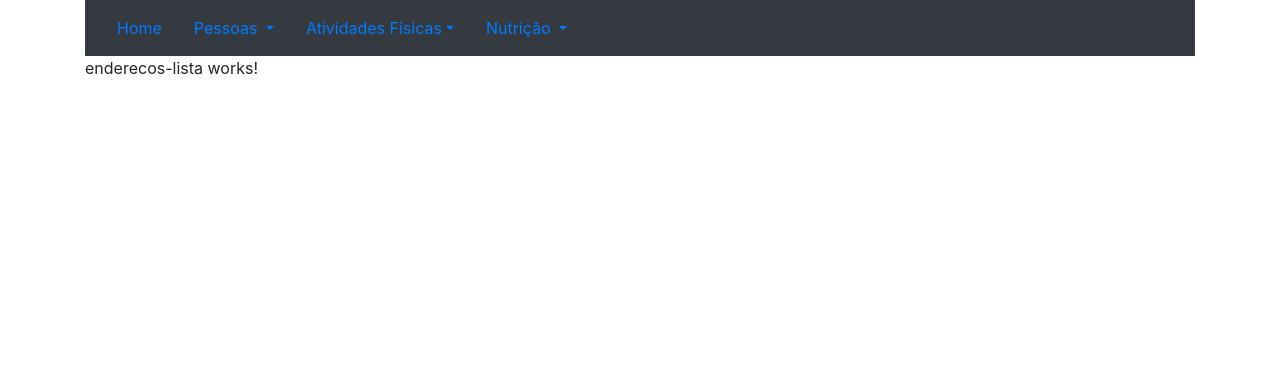
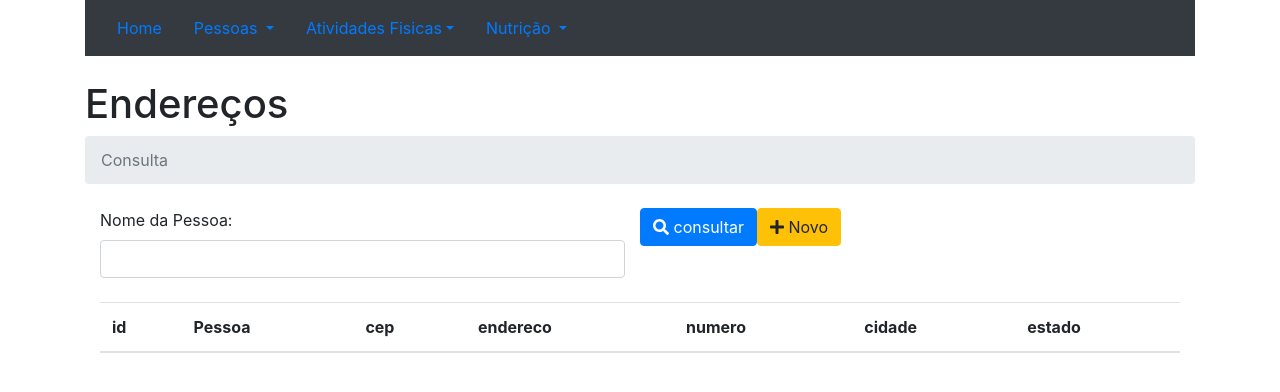
Before and after one commit to policarpi/Front-chicken, an Angular app: page /enderecoLista in a window 1280 px wide. Shown: the top 392 px of the page. Built offline with nearby package versions, Linux system fonts and the light colour scheme.

Commit message:
Add EnderecoPessoas

```diff
--- a/src/app/enderecos.service.ts
+++ b/src/app/enderecos.service.ts
@@ -1,4 +1,5 @@
-import { HttpClient } from '@angular/common/http';
+import { BuscaEndereco } from './registros/enderecos/enderecos-lista/buscaEndereco';
+import { HttpClient, HttpParams } from '@angular/common/http';
 import { Injectable } from '@angular/core';
 import { Observable } from 'rxjs';
 import { Endereco } from './registros/enderecos/enderecos';
@@ -12,6 +13,17 @@ export class EnderecosService {
 
   salvarEndereco(endereco: Endereco) : Observable<Endereco>{
     return this.http.post<Endereco>('http://localhost:8080/endereco',endereco);
+  }
+
+  buscarEnderecos(nome: string) : Observable<BuscaEndereco[]>{
+    if(!nome){
+      nome = "";
+    }
+    const httpParams = new HttpParams().set("nome", nome);
+
+    const urlDeBusca = "http://localhost:8080/endereco/" + '?' + httpParams.toString();
+    return this.http.get<any>(urlDeBusca);
+
   }
 
   getEndereco() : Observable<Endereco[]>{
--- a/src/app/registros/enderecos/enderecos-form/enderecos-form.component.html
+++ b/src/app/registros/enderecos/enderecos-form/enderecos-form.component.html
@@ -28,27 +28,33 @@
 
       <div class="col-md-5">
         <div class="form-group">
-          <label>Id Pessoa:</label>
-          <input type="text" class="form-control" disabled=true [(ngModel)]="endereco.idPessoa" name="idPessoa">
+          <label>Pessoa: </label>
+          <select class="form-control" [ngModelOptions]="{standalone: true}" [(ngModel)]="endereco.idPessoa">
+            <option value="">Selecione...</option>
+            <option *ngFor="let pessoa of pessoas" [ngValue]="pessoa.id">{{ pessoa.nome }}</option>
+          </select>
         </div>
       </div>
+    </div>
 
-      <div class="col-md-5">
+    <div class="row">
+      <div class="col-md-3">
         <div class="form-group">
           <label>cep:</label>
           <input type="text" class="form-control" [(ngModel)]="endereco.cep" name="cep">
         </div>
       </div>
-    </div>
 
-    <div class="row">
-      <div class="col-md-2">
+      <div class="col-md-8">
         <div class="form-group">
           <label>endereco:</label>
           <input type="text" class="form-control" [(ngModel)]="endereco.endereco" name="dataNascimento">
         </div>
       </div>
 
+    </div>
+
+    <div class="row">
       <div class="col-md-2">
         <div class="form-group">
           <label>numero:</label>
--- a/src/app/registros/enderecos/enderecos-form/enderecos-form.component.ts
+++ b/src/app/registros/enderecos/enderecos-form/enderecos-form.component.ts
@@ -1,8 +1,10 @@
+import { PessoasService } from './../../../pessoas.service';
 import { EnderecosService } from './../../../enderecos.service';
-import { Component, OnInit } from '@angular/core';
+import { Component,  OnInit } from '@angular/core';
 import { Endereco } from '../enderecos';
 import { ActivatedRoute, Params, Router } from '@angular/router';
 import { Observable } from 'rxjs';
+import { Pessoas } from '../../pessoas/pessoas';
 
 @Component({
   selector: 'app-enderecos-form',
@@ -11,18 +13,24 @@ import { Observable } from 'rxjs';
 })
 export class EnderecosFormComponent implements OnInit {
 
+
+  pessoas: Pessoas[] = [];
   endereco: Endereco;
   sucesso: boolean = false;
   errosApi: string[];
   id: number;
 
   constructor(private enderecosService: EnderecosService,
+              private servicoPessoa: PessoasService,
               private rota: Router,
               private rotaAtiva: ActivatedRoute) {
     this.endereco = new Endereco();
+
   }
 
   ngOnInit(): void {
+
+    this.servicoPessoa.getPessoas().subscribe(respostaSucesso => this.pessoas = respostaSucesso);
 
      let params: Observable<Params>=this.rotaAtiva.params;
 
--- a/src/app/registros/enderecos/enderecos-lista/enderecos-lista.component.html
+++ b/src/app/registros/enderecos/enderecos-lista/enderecos-lista.component.html
@@ -1 +1,88 @@
-<p>enderecos-lista works!</p>
+<h1 class="mt-4">Endereços</h1>
+<ol class="breadcrumb mb-4">
+  <li class="breadcrumb-item active">Consulta</li>
+</ol>
+<div class="container">
+  <form #consultaForm="ngForm" (submit)="consultarEndereco()">
+    <div class="row">
+      <div div class="col-md-6">
+        <label for="inputNome">Nome da Pessoa: </label>
+        <input type="text" [(ngModel)]="nome" name="nome" id="inputNome" class="form-control">
+      </div>
+      <br />
+      <div class="row">
+        <div class="col-md-12">
+          <button type="submit" class="btn btn-primary">
+            <i class="fa fa-search"></i> consultar
+          </button>
+          <button type="button" class="btn btn-warning" routerLink="/enderecoForm">
+            <i class="fa fa-plus"></i> Novo
+          </button>
+        </div>
+      </div>
+    </div>
+  </form>
+
+  <br />
+
+  <div class="row">
+    <div class="alert alert-warning" role="alert" *ngIf="mensagem">
+      {{ mensagem }}
+    </div>
+
+    <div class="col-md-12">
+      <table class="table">
+        <thead>
+          <tr>
+            <th>id</th>
+            <th>Pessoa</th>
+            <th>cep</th>
+            <th>endereco</th>
+            <th>numero</th>
+            <th>cidade</th>
+            <th>estado</th>
+          </tr>
+        </thead>
+        <tbody>
+          <tr *ngFor="let endereco of listaEnderecoPessoa">
+            <td>{{ endereco.id}}</td>
+            <td>{{ endereco.pessoa.nome }} - {{ endereco.pessoa.sobreNome }}</td>
+            <td>{{ endereco.cep }}</td>
+            <td>{{ endereco.endereco }}</td>
+            <td>{{ endereco.numero }}</td>
+            <td>{{ endereco.cidade }}</td>
+            <td>{{ endereco.estado }}</td>
+            <td>
+              <button class="btn btn-primary" routerLink="/fisiologiaForm/{{ endereco.id }}">
+                <i class="fa fa-pen-square"></i>
+              </button>
+
+              <button class="btn btn-danger" (click)="preparaDelecao(endereco)" data-toggle="modal"
+                data-target="#modalSelecao">
+                <i class="fa fa-trash"></i>
+              </button>
+            </td>
+          </tr>
+        </tbody>
+      </table>
+    </div>
+  </div>
+  <div id="modalSelecao" class="modal fade" role="dialog">
+    <div class="modal-dialog">
+      <div class="modal-content">
+        <div class="modal-header">
+          <h4>Confirmação</h4>
+        </div>
+
+        <div class="modal-body" *ngIf="enderecoSelecionado">
+          Confirma a deleção {{ enderecoSelecionado.id }} ?
+        </div>
+
+        <div class="modal-footer">
+          <button class="btn btn-success" (click)="deletarEndereco()" data-dismiss="modal">Confirmar</button>
+
+          <button class="btn btn-danger" data-dismiss="modal">Cancelar</button>
+        </div>
+      </div>
+    </div>
+  </div>
--- a/src/app/registros/enderecos/enderecos-lista/enderecos-lista.component.ts
+++ b/src/app/registros/enderecos/enderecos-lista/enderecos-lista.component.ts
@@ -1,4 +1,8 @@
+import { EnderecosService } from './../../../enderecos.service';
+import { BuscaEndereco } from './buscaEndereco';
 import { Component, OnInit } from '@angular/core';
+import { Endereco } from '../enderecos';
+import { Router } from '@angular/router';
 
 @Component({
   selector: 'app-enderecos-lista',
@@ -7,9 +11,57 @@ import { Component, OnInit } from '@angular/core';
 })
 export class EnderecosListaComponent implements OnInit {
 
-  constructor() { }
+  enderecos: Endereco [] = [];
+  enderecoSelecionado: Endereco;
+  mensagemSucesso: string;
+  mensagemErro: string;
+
+  nome: string;
+  listaEnderecoPessoa: BuscaEndereco[];
+  mensagem: string;
+
+
+  constructor(private servicoEndereco: EnderecosService,
+              private rota: Router) { }
 
   ngOnInit(): void {
   }
 
+  consultarEndereco(){
+    this.mensagem = null;
+    this.servicoEndereco
+    .buscarEnderecos(this.nome)
+    .subscribe(respostaSucesso =>{
+      this.listaEnderecoPessoa = respostaSucesso;
+      if(this.listaEnderecoPessoa.length <= 0){
+        this.mensagem = 'Nenhum registro encontrado.';
+      }
+
+    })
+  }
+
+  novoCadastro() {
+    this.rota.navigate(['/enderecoForm'])
+  }
+
+  preparaDelecao(enderecoSelecionado: Endereco) {
+    this.enderecoSelecionado = enderecoSelecionado;
+  }
+
+  deletarEndereco() {
+    this.servicoEndereco
+      .deletarEndereco(this.enderecoSelecionado)
+      .subscribe(
+        respostaSucesso => {
+          this.mensagemSucesso = 'Endereco deletado com sucesso!';
+          this.mensagemErro = null;
+          this.ngOnInit();
+        },
+        respostaErro => {
+          this.mensagemSucesso = null;
+          this.mensagemErro = 'Ocorreu um erro ao deletar o endereco selecionado!';
+        }
+      )
+  }
+
 }
--- a/src/app/registros/pessoas/pessoas-form/pessoas-form.component.html
+++ b/src/app/registros/pessoas/pessoas-form/pessoas-form.component.html
@@ -52,7 +52,7 @@
       <div class="col-md-5">
         <div class="form-group">
           <label>E-Mail:</label>
-          <input type="text" class="form-control" [(ngModel)]="pessoa.eMail" name="eMail">
+          <input type="text" class="form-control" [(ngModel)]="pessoa.email" name="eMail">
         </div>
       </div>
 
@@ -79,10 +79,7 @@
         </button>
       </div>
     </div>
-
   </form>
   <br>
 
 </div>
-
- <app-enderecos-form></app-enderecos-form>
--- a/src/app/registros/pessoas/pessoas-form/pessoas-form.component.ts
+++ b/src/app/registros/pessoas/pessoas-form/pessoas-form.component.ts
@@ -1,6 +1,6 @@
 import { PessoasService } from './../../../pessoas.service';
 import { Pessoas } from './../pessoas';
-import { Component, OnInit } from '@angular/core';
+import { Component, Input, OnInit } from '@angular/core';
 import { ActivatedRoute, Params, Router } from '@angular/router';
 import { Observable } from 'rxjs';
 
@@ -10,6 +10,7 @@ import { Observable } from 'rxjs';
   styleUrls: ['./pessoas-form.component.css']
 })
 export class PessoasFormComponent implements OnInit {
+
 
   pessoa: Pessoas;
   sucesso: boolean = false;
--- a/src/app/registros/pessoas/pessoas-lista/pessoas-lista.component.html
+++ b/src/app/registros/pessoas/pessoas-lista/pessoas-lista.component.html
@@ -46,7 +46,7 @@
             <td>{{ minhaPessoa.nome }}</td>
             <td>{{ minhaPessoa.sobreNome }}</td>
             <td>{{ minhaPessoa.dataNacimento }}</td>
-            <td>{{ minhaPessoa.eMail }}</td>
+            <td>{{ minhaPessoa.email }}</td>
             <td>{{ minhaPessoa.cpf }}</td>
             <td>
               <button class="btn btn-primary" routerLink="/pessoasForm/{{ minhaPessoa.id }}">
--- a/src/app/registros/pessoas/pessoas.ts
+++ b/src/app/registros/pessoas/pessoas.ts
@@ -3,6 +3,6 @@ export class Pessoas{
   nome:string;
   sobreNome:string;
   dataNacimento:string;
-  eMail:string;
+  email:string;
   cpf:string;
 }
--- a/src/app/template/navbar/navbar.component.html
+++ b/src/app/template/navbar/navbar.component.html
@@ -12,6 +12,7 @@
         <div class="dropdown-menu">
           <a class="dropdown-item" routerLink="pessoasLista">Pessoas Cadastros</a>
           <a class="dropdown-item" routerLink="fisiologiaLista">Fisiologias</a>
+          <a class="dropdown-item" routerLink="enderecoForm">enderecoForm</a>
          </div>
       </li>
 
```
